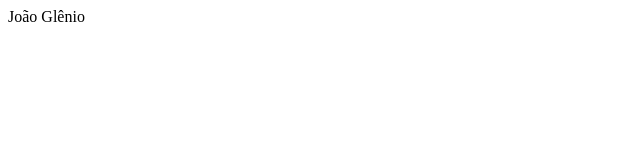
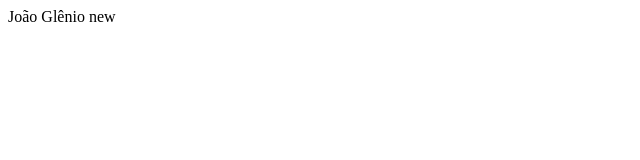
Before and after one commit to Superman174/tlgd, a plain HTML site: page index.html in a window 1280 px wide. Shown: the full height of the page, 0-640 px from the left. Drawn offline with Linux system fonts and the light colour scheme.

Commit message:
Update index.html

```diff
--- a/index.html
+++ b/index.html
@@ -5,6 +5,6 @@
 
 </head>
 <body>
-  João Glênio
+  João Glênio new
 </body>
 </html>
```
